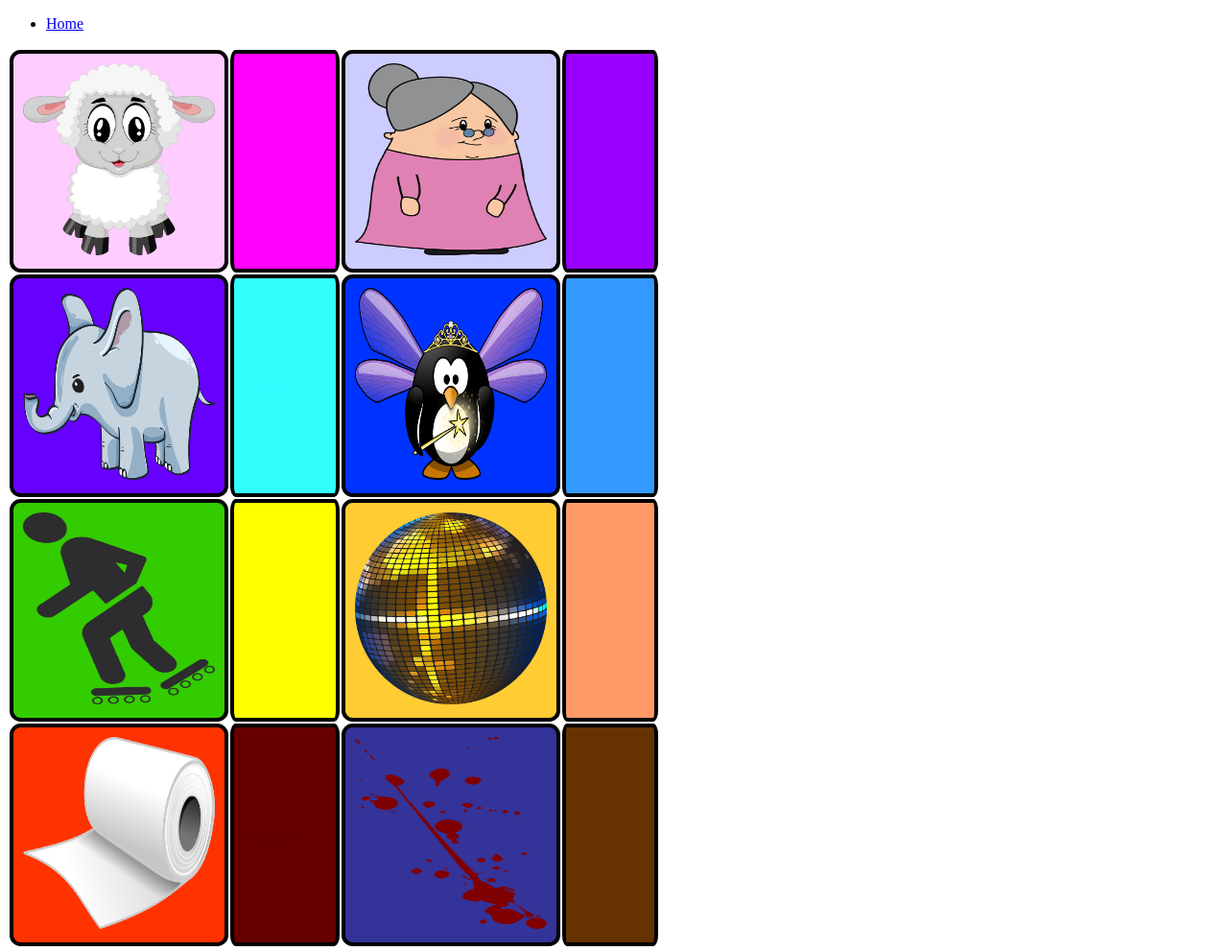
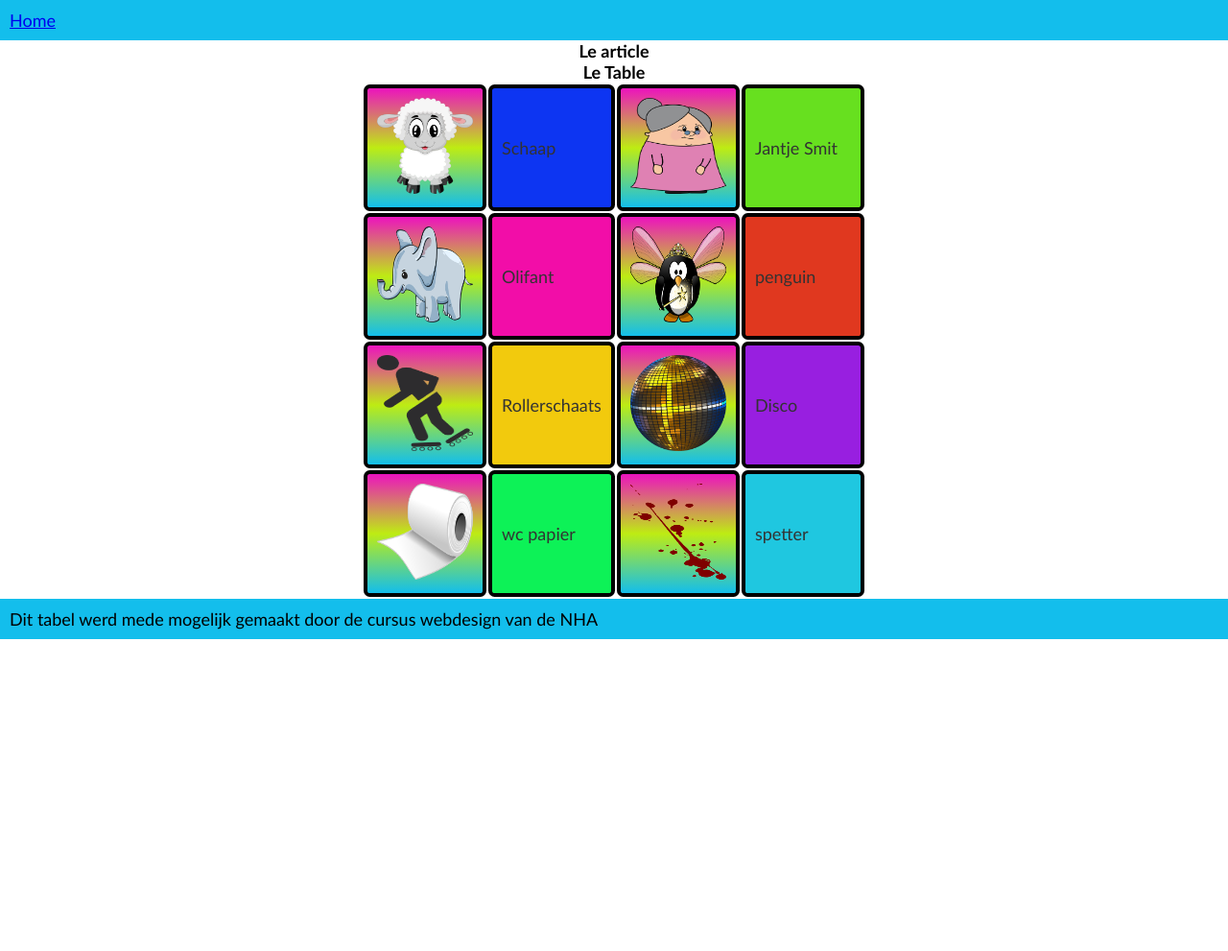
Before and after one commit to Lailaismyname/bagLady, a plain HTML site: page index.html in a window 1280 px wide. Shown: the whole page at 96% size. After the commit the page ends 800 px from the top, so only its background shows below. Drawn offline with Linux system fonts and the light colour scheme.

Commit message:
Afgemaakt

```diff
--- a/index.html
+++ b/index.html
@@ -4,7 +4,7 @@
     <meta charset="UTF-8">
     <meta name="viewport" content="width=device-width, initial-scale=1.0">
     <link rel="stylesheet" type="text/css" href="main.css"/>
-    <title>Titel naar Keuze</title>
+    <title>Le Table</title>
 </head>
 <body>
     <header>
@@ -15,7 +15,9 @@
         </nav>
     </header>
     <article>
+        <h2 class="headers"> Le article</h2>
         <section>
+            <h3 class="headers">Le Table</h3>
             <table class="table">
                 <tr>
                     <td id="a1"><img src=img/schaap.png alt="plaatje van schaap" class="img"></td>
@@ -45,6 +47,6 @@
         </section>
 
     </article>
-    <footer></footer>
+    <footer>Dit tabel werd mede mogelijk gemaakt door de cursus webdesign van de NHA</footer>
 </body>
 </html>
--- a/main.css
+++ b/main.css
@@ -1,91 +1,69 @@
-/* cellen */
-#a1
-{
-    background-color: #ffccff;
-    color: #ffccff;
+*{
+    font-family: 'Gill Sans', 'Gill Sans MT', Calibri, 'Trebuchet MS', sans-serif;
+    font-size: large;
+    margin: 0px;
+    padding: 0px;
+}
+.headers{
+    text-align: center;
 }
 #a2
 {
-    background-color: #ff00ff;
-    color: #ff00ff;
-}
-#a3
-{
-    background-color: #ccccff;
-    color: #ccccff;
+    background-color: #0D35F2;
+    color: #333;
 }
 #a4
 {
-    background-color: #9900ff;
-    color: #9900ff;
+    background-color: #67E01F;
+    color: #333;
 }
-#b1
-{
-    background-color: #6600ff;
-    color: #6600ff;
-}
+
 #b2
 {
-    background-color: #33ffff;
-    color: #33ffff;
-}
-#b3
-{
-    background-color: #0033ff;
-    color: #0033ff;
+    background-color: #F20DA8;
+    color: #333;
 }
 #b4
 {
-    background-color: #3399ff;
-    color: #3399ff;
-}
-#c1
-{
-    background-color: #33cc00;
-    color: #33cc00;
+    background-color: #E0381F;
+    color: #333;
 }
 #c2
 {
-    background-color: #ffff00;
-    color: #ffff00;
-}
-#c3
-{
-    background-color: #ffcc33;
-    color: #ffcc33;
+    background-color: #F2CA0D;
+    color: #333;
 }
 #c4
 {
-    background-color: #ff9966;
-    color: #ff9966;
-}
-#d1
-{
-    background-color: #ff3300;
-    color: #ff3300;
+    background-color: #981FE0;
+    color: #333;
 }
 #d2
 {
-    background-color: #660000;
-    color: #660000;
-}
-#d3
-{
-    background-color: #333399;
-    color: #333399;
+    background-color: #0DF257;
+    color: #333;
 }
 #d4
 {
-    background-color: #663300;
-    color: #663300;
+    background-color: #1FC7E0;
+    color: #333;
 }
 
+#a2, #a4, #b2, #b4, #c2, #c4, #d2, #d4{
+    width: 100px;
+    height: 100px;
+}
 .img
 {
-    width: 200px;
-    height: 200px;
+    width: 100px;
+    height: 100px;
 }
 
+.table{
+    display: flex;
+    justify-content: center;
+    align-items: center;
+}
 table td
 {
     padding: 10px;
@@ -93,3 +71,20 @@ table td
     border-collapse: collapse;
     border-radius: 5%;
 }
+
+#a1, #a3, #b1, #b3, #c1, #c3, #d1, #d3 {
+    background-image: linear-gradient(#EC13BE, #BEEC13, #13BEEC);
+}
+nav ul{
+list-style-type: none;
+}
+
+nav{
+    padding: 10px;
+    background-color: #13beec;
+}
+
+footer{
+    padding:10px;
+    background-color:#13BEEC;
+}
```
